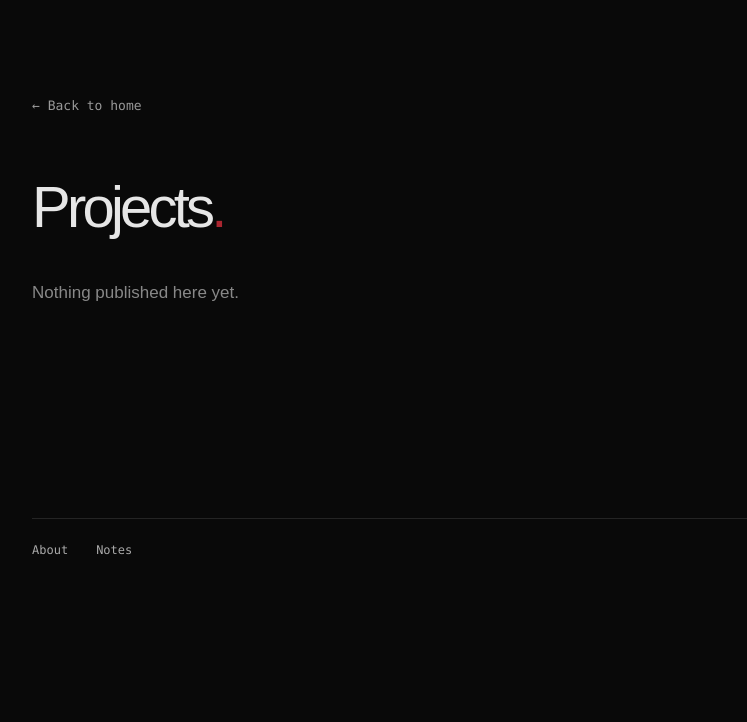
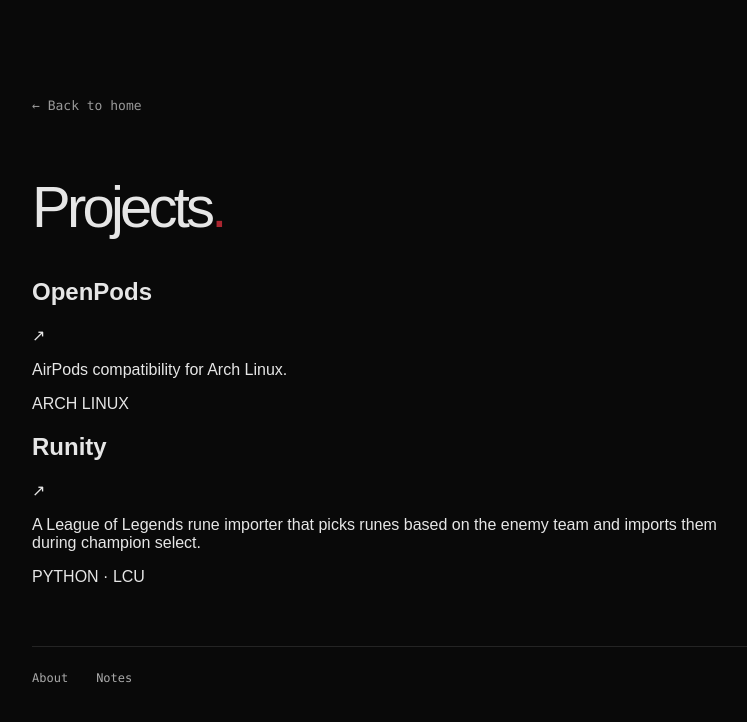
Before and after one commit to MarexMB/Portfolio, a website built with Vite: page projects.html in a window 1280 px wide. Shown: the whole page, without its empty margins (248-995 px from the left). Built offline with nearby package versions, Linux system fonts and the light colour scheme.

Commit message:
Add OpenPods and Runity with repository links

```diff
--- a/projects.html
+++ b/projects.html
@@ -1,4 +1,15 @@
 <!doctype html>
 <html lang="en">
 <head><meta charset="UTF-8"><meta name="viewport" content="width=device-width, initial-scale=1"><meta name="theme-color" content="#090909"><meta name="description" content="Projects - Marko's personal website."><title>Projects - Marko</title><script type="module" src="/src/pages/page.ts"></script></head>
-<body><a class="skip" href="#main">Skip to content</a><main id="main" class="document"><a class="back" href="index.html">&larr; Back to home</a><h1>Projects<span>.</span></h1><section class="prose"><p class="empty">Nothing published here yet.</p></section><nav class="page-nav" aria-label="Other pages"></nav></main></body></html>
+<body><a class="skip" href="#main">Skip to content</a><main id="main" class="document"><a class="back" href="index.html">&larr; Back to home</a><h1>Projects<span>.</span></h1><section class="project-list" aria-label="Projects">
+  <a class="project-item" href="https://github.com/MarexMB/OpenPods" target="_blank" rel="noopener noreferrer">
+    <div class="project-heading"><h2>OpenPods</h2><span aria-hidden="true">↗</span></div>
+    <p>AirPods compatibility for Arch Linux.</p>
+    <span class="project-meta">ARCH LINUX</span>
+  </a>
+  <a class="project-item" href="https://github.com/MarexMB/Runity" target="_blank" rel="noopener noreferrer">
+    <div class="project-heading"><h2>Runity</h2><span aria-hidden="true">↗</span></div>
+    <p>A League of Legends rune importer that picks runes based on the enemy team and imports them during champion select.</p>
+    <span class="project-meta">PYTHON · LCU</span>
+  </a>
+</section><nav class="page-nav" aria-label="Other pages"></nav></main></body></html>
```
